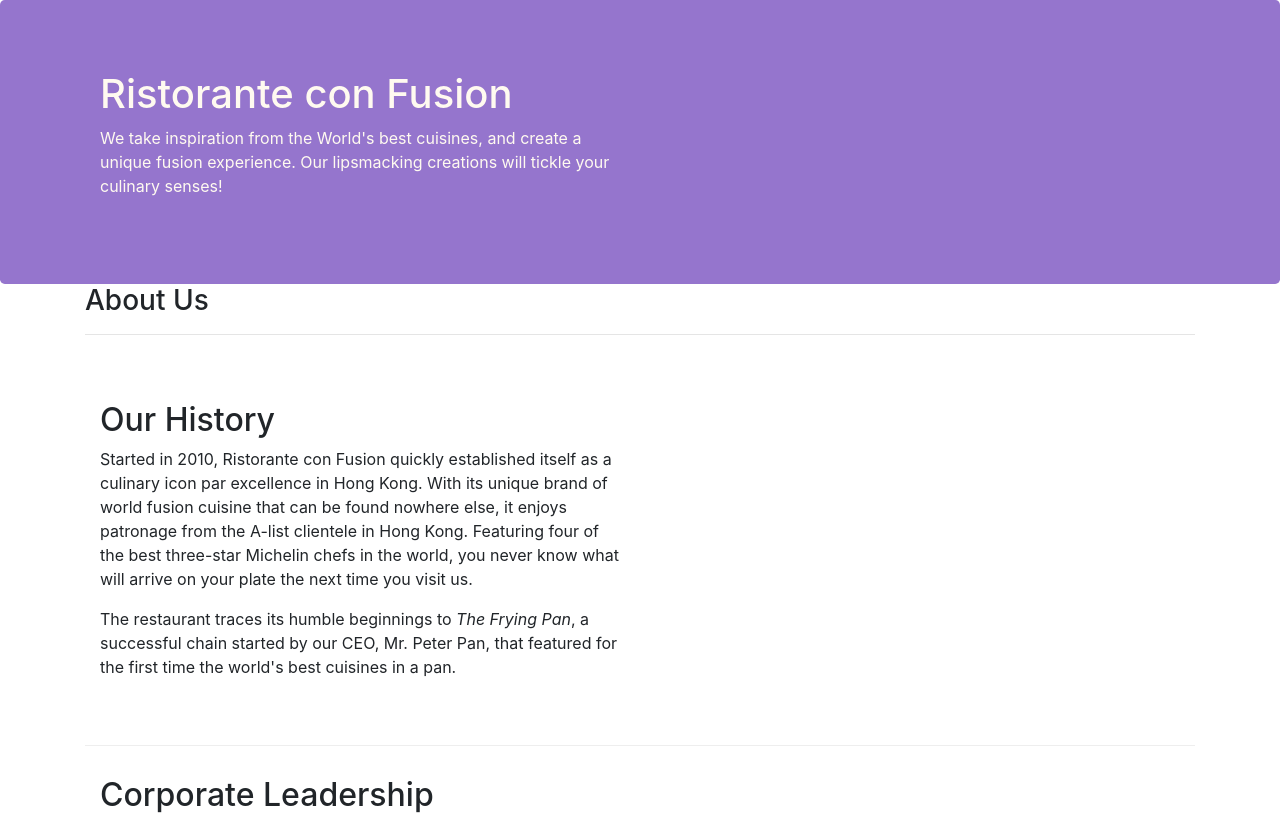
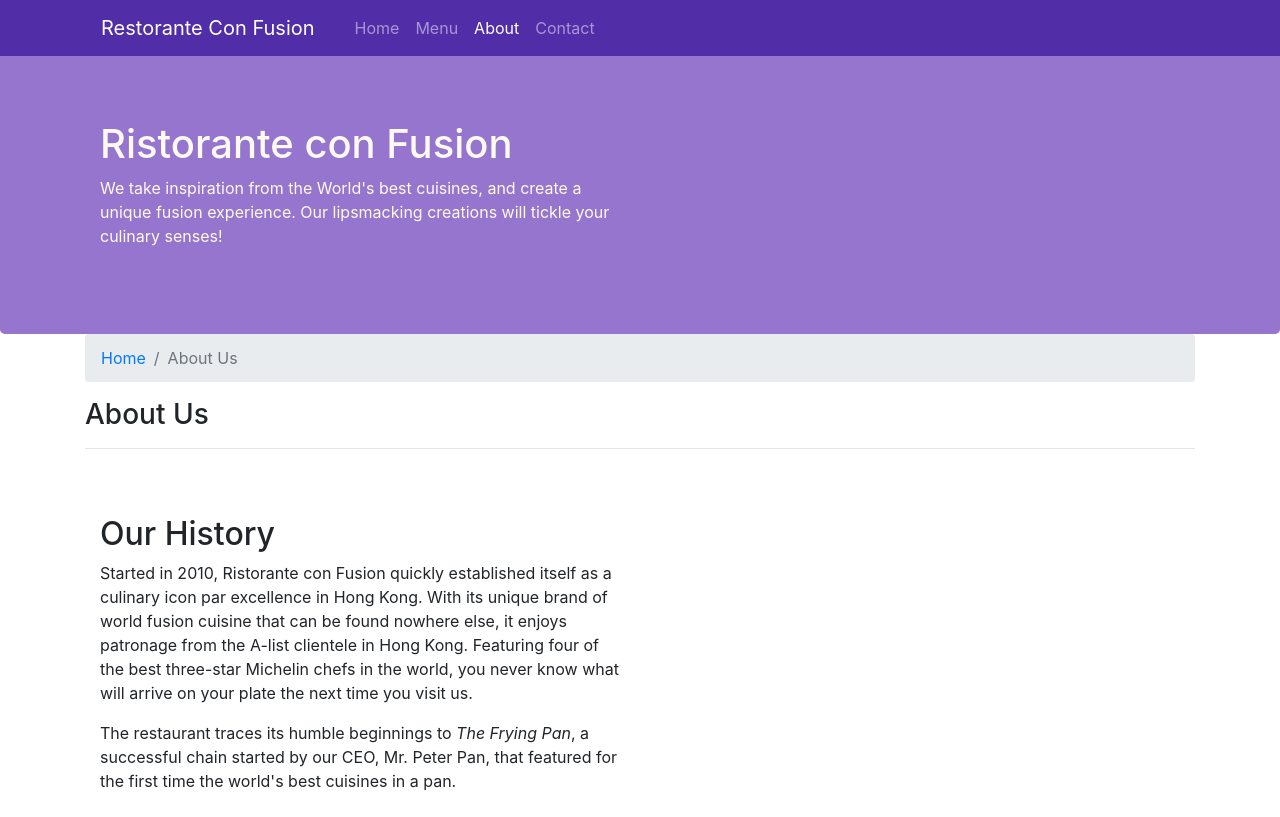
Before and after one commit to shahmeer-dev/Bootstrap-v4, a website: page aboutus.html in a window 1280 px wide. Shown: the top 817 px of the page. Drawn offline with nearby package versions, Linux system fonts and the light colour scheme.

Commit message:
Navbar and Breadcrumbs

```diff
--- a/aboutus.html
+++ b/aboutus.html
@@ -17,6 +17,23 @@
 
 <body>
 
+    <nav class="navbar navbar-expand-sm fixed-top navbar-dark">
+        <div class="container">
+            <button class="navbar-toggler" type="button" data-toggle="collapse" data-target="#Navbar">
+                <span class="navbar-toggler-icon"></span>
+            </button>
+            <a class="navbar-brand nav-link" href="index.html">Restorante Con Fusion</a>
+            <div class="collapse navbar-collapse" id="Navbar">
+                <ul class="navbar-nav mr-auto">
+                    <li class="nav-item"><a class="nav-link" href="index.html">Home</a></li>
+                    <li class="nav-item"><a class="nav-link" href="#">Menu</a></li>
+                    <li class="nav-item"><a class="nav-link active" href="#">About</a></li>
+                    <li class="nav-item"><a class="nav-link" href="#">Contact</a></li>
+                </ul>
+            </div>
+        </div>
+    </nav>
+
     <header class="jumbotron">
         <div class="container">
             <div class="row row-header">
@@ -34,6 +51,10 @@
     <div class="container">
         <div class="row">
             <div class="col-12 col-sm-12">
+                <ol class="breadcrumb">
+                    <li class="breadcrumb-item"><a href="index.html">Home</a></li>
+                    <li class="breadcrumb-item active">About Us</li>
+                </ol>
                 <h3>About Us</h3>
                 <hr>
             </div>
@@ -59,24 +80,28 @@
             <div class="col-12 col-sm-12">
                 <h2>Corporate Leadership</h2>
                 <h3>Peter Pan <small>Chief Epicurious Officer</small></h3>
-                <p class="d-none d-sm-block">Our CEO, Peter, credits his hardworking East Asian immigrant parents who undertook the arduous
+                <p class="d-none d-sm-block">Our CEO, Peter, credits his hardworking East Asian immigrant parents who
+                    undertook the arduous
                     journey to the shores of America with the intention of giving their children the best future. His
                     mother's wizardy in the kitchen whipping up the tastiest dishes with whatever is available
                     inexpensively at the supermarket, was his first inspiration to create the fusion cuisines for which
                     <em>The Frying Pan</em> became well known. He brings his zeal for fusion cuisines to this
                     restaurant, pioneering cross-cultural culinary connections.</p>
                 <h3>Dhanasekaran Witherspoon <small>Chief Food Officer</small></h3>
-                <p class="d-none d-sm-block">Our CFO, Danny, as he is affectionately referred to by his colleagues, comes from a long established
+                <p class="d-none d-sm-block">Our CFO, Danny, as he is affectionately referred to by his colleagues,
+                    comes from a long established
                     family tradition in farming and produce. His experiences growing up on a farm in the Australian
                     outback gave him great appreciation for varieties of food sources. As he puts it in his own words,
                     <em>Everything that runs, wins, and everything that stays, pays!</em></p>
                 <h3>Agumbe Tang <small>Chief Taste Officer</small></h3>
-                <p class="d-none d-sm-block">Blessed with the most discerning gustatory sense, Agumbe, our CTO, personally ensures that every
+                <p class="d-none d-sm-block">Blessed with the most discerning gustatory sense, Agumbe, our CTO,
+                    personally ensures that every
                     dish that we serve meets his exacting tastes. Our chefs dread the tongue lashing that ensues if
                     their dish does not meet his exacting standards. He lives by his motto, <em>You click only if you
                         survive my lick.</em></p>
                 <h3>Alberto Somayya <small>Executive Chef</small></h3>
-                <p class="d-none d-sm-block">Award winning three-star Michelin chef with wide International experience having worked closely with
+                <p class="d-none d-sm-block">Award winning three-star Michelin chef with wide International experience
+                    having worked closely with
                     whos-who in the culinary world, he specializes in creating mouthwatering Indo-Italian fusion
                     experiences. He says, <em>Put together the cuisines from the two craziest cultures, and you get a
                         winning hit! Amma Mia!</em></p>
--- a/css/styles.css
+++ b/css/styles.css
@@ -1,3 +1,8 @@
+body{
+    padding-top: 50px;
+    z-index: 0;
+}
+
 .row-header {
     margin: 0px auto;
     padding: 0px;
@@ -28,6 +33,12 @@
     color: #0f0f0f;
 }
 
+/* Navigation Background */
+
+.navbar-dark {
+    background-color: #512DA8;
+}
+
 /* About Us */
 
 .row-content-ext{
```
Also changed, not shown: index.html (+18 -1 lines).
